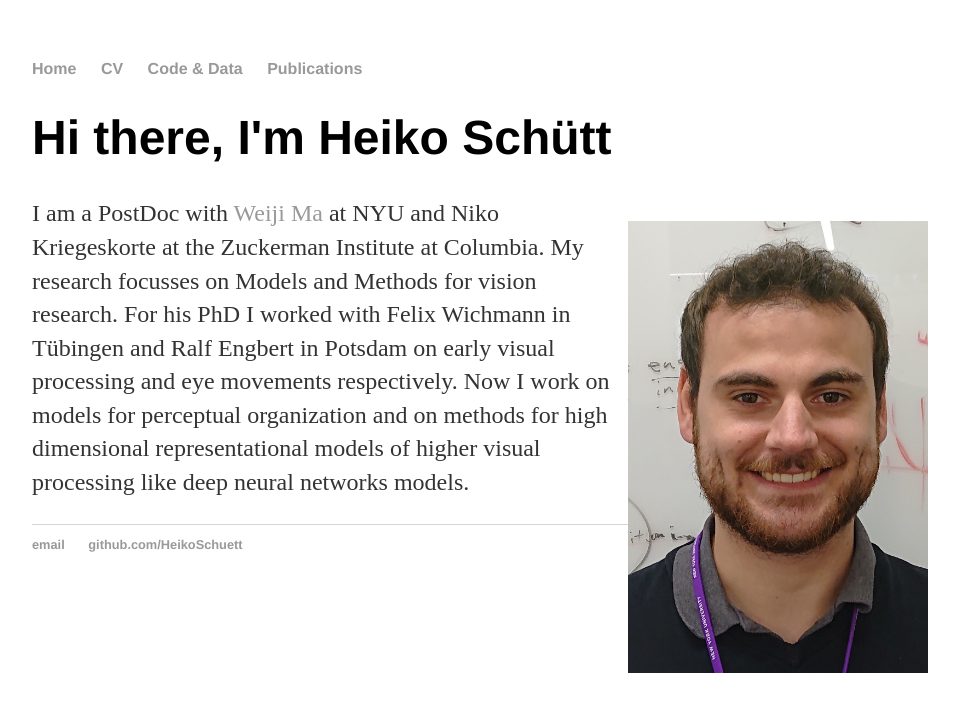
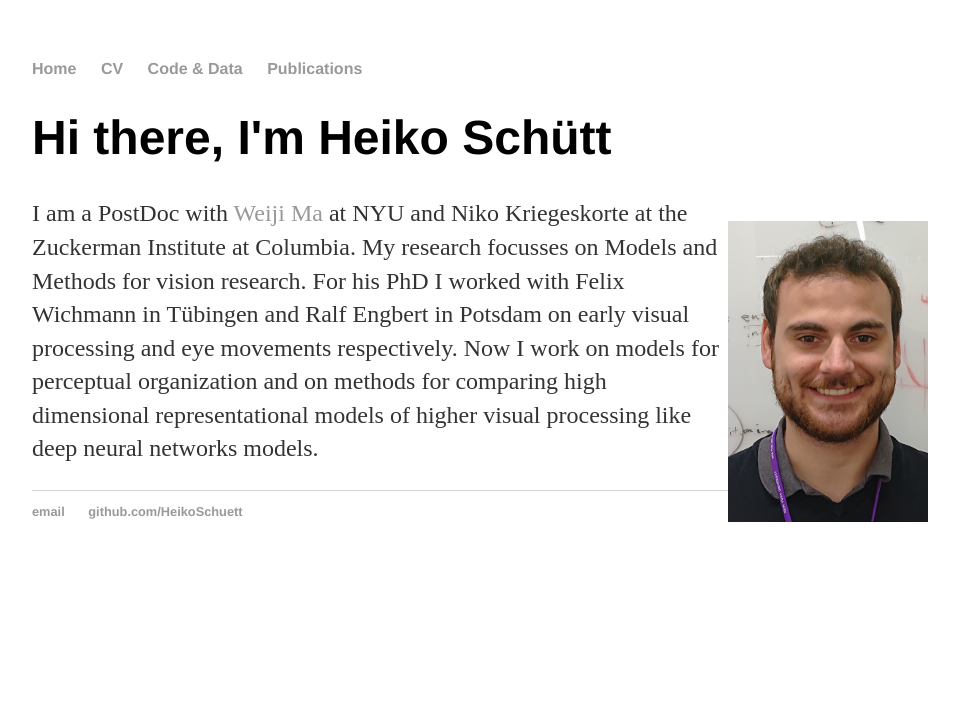
Before and after one commit to HeikoSchuett/HeikoSchuett.github.io, a Jekyll site: the page built from index.html, in a window 1280 px wide. Shown: the top 712 px of the page, without its empty margins (160-1119 px from the left). Built offline with Jekyll 4.4.1, drawn with Linux system fonts in a browser that asks for light colours.

Commit message:
Update index.html

```diff
--- a/index.html
+++ b/index.html
@@ -4,9 +4,8 @@ title: Heiko Schütt
 ---
 <div class="blurb">
 	<h1>Hi there, I'm Heiko Schütt</h1>
-	<p style="float: right;"><img src="images/me.jpg" width="300px" alt=""></p>
+	<p style="float: right;"><img src="images/me.jpg" width="200px" alt=""></p>
 	<p>I am a PostDoc with <a href="https://www.cns.nyu.edu/malab/">Weiji Ma</a> at NYU and Niko Kriegeskorte at the Zuckerman Institute at Columbia.
 My research focusses on Models and Methods for vision research. For his PhD I worked with Felix Wichmann in Tübingen and Ralf Engbert in Potsdam on early visual processing and eye movements respectively.
-Now I work on models for perceptual organization and on methods for high dimensional representational models of higher visual processing like deep neural networks models. </p>
-
+Now I work on models for perceptual organization and on methods for comparing high dimensional representational models of higher visual processing like deep neural networks models. </p>
 </div><!-- /.blurb -->
```
